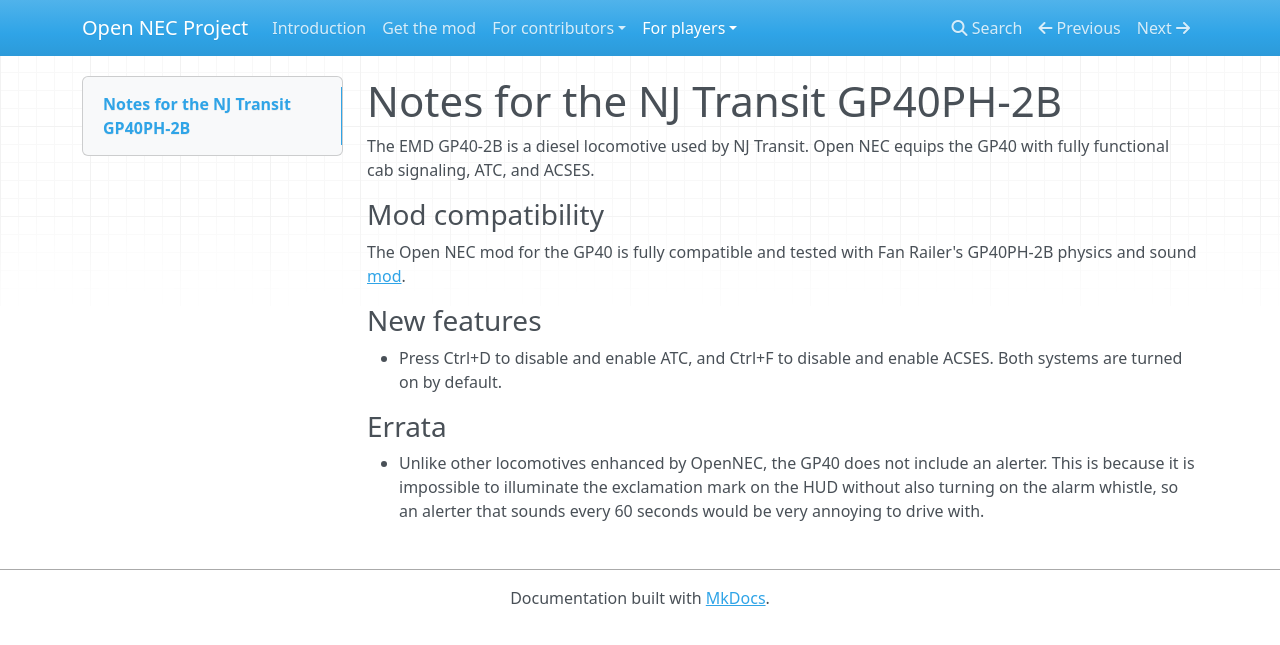
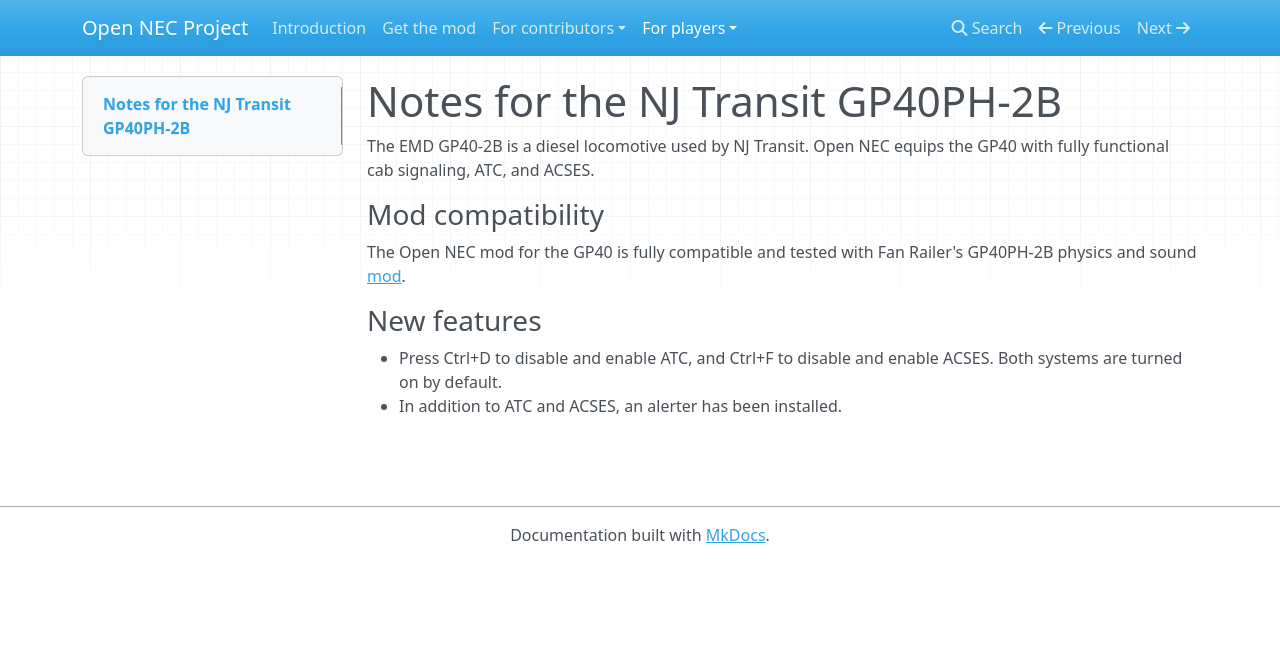
Before and after one commit to YoRyan/open-nec, an MkDocs documentation site: the page built from Docs/for-players/njt-gp40.md, in a window 1280 px wide. Shown: the top 645 px of the page. Built offline with MkDocs 1.6.1, drawn with Linux system fonts in a browser that asks for light colours; nearby versions of some CDN libraries.

```diff
--- a/Docs/for-players/njt-gp40.md
+++ b/Docs/for-players/njt-gp40.md
@@ -9,7 +9,4 @@
 ### New features
 
 - Press Ctrl+D to disable and enable ATC, and Ctrl+F to disable and enable ACSES. Both systems are turned on by default.
-
-### Errata
-
-- Unlike other locomotives enhanced by OpenNEC, the GP40 does not include an alerter. This is because it is impossible to illuminate the exclamation mark on the HUD without also turning on the alarm whistle, so an alerter that sounds every 60 seconds would be very annoying to drive with.
+- In addition to ATC and ACSES, an alerter has been installed.
```
Also changed, not shown: 2 other files.
